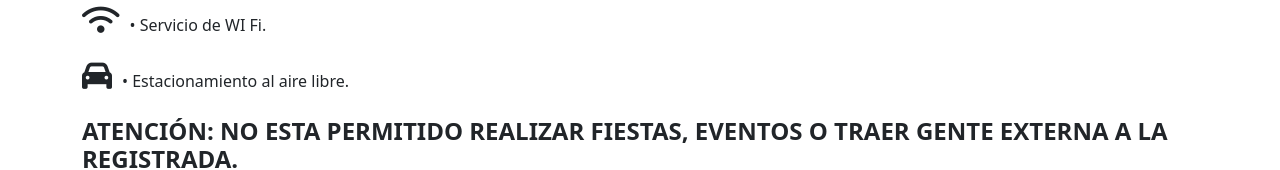
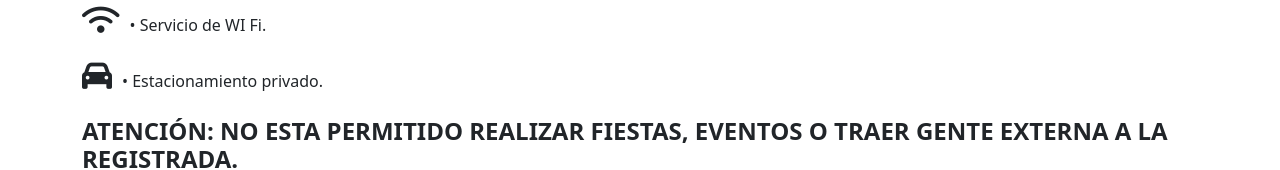
Before and after one commit to gastyft/Proyecto-Sierras, an Angular app in the folder sierras/: page /mas-info in a window 1280 px wide. Shown: the part 405-575 px from the top of the page. Built offline with nearby package versions, Linux system fonts and the light colour scheme.

Commit message:
update 29/01/2024

```diff
--- a/sierras/src/app/components/header/header.component.html
+++ b/sierras/src/app/components/header/header.component.html
@@ -1,7 +1,7 @@
 
 <div class="container-fluid"><br>
 
-  <h5>La Arbolada</h5>
+  <h5>La Arbolada</h5>  <!-- h5 para propiedad de titulo con diseño dinamico-->
 </div>
 
 <nav>
--- a/sierras/src/app/components/mas-info/mas-info.component.html
+++ b/sierras/src/app/components/mas-info/mas-info.component.html
@@ -27,7 +27,7 @@
     <i class="fa-solid fa-wifi"></i><span>• Servicio de WI Fi.
     </span>
     <br><br>
-    <i class="fa-solid fa-car"  ></i><span>• Estacionamiento al aire libre.
+    <i class="fa-solid fa-car"  ></i><span>• Estacionamiento privado.
     </span>
     <br><br>
   <h4> <strong>ATENCIÓN: NO ESTA PERMITIDO REALIZAR FIESTAS, EVENTOS O TRAER GENTE EXTERNA A LA REGISTRADA. </strong>
```
